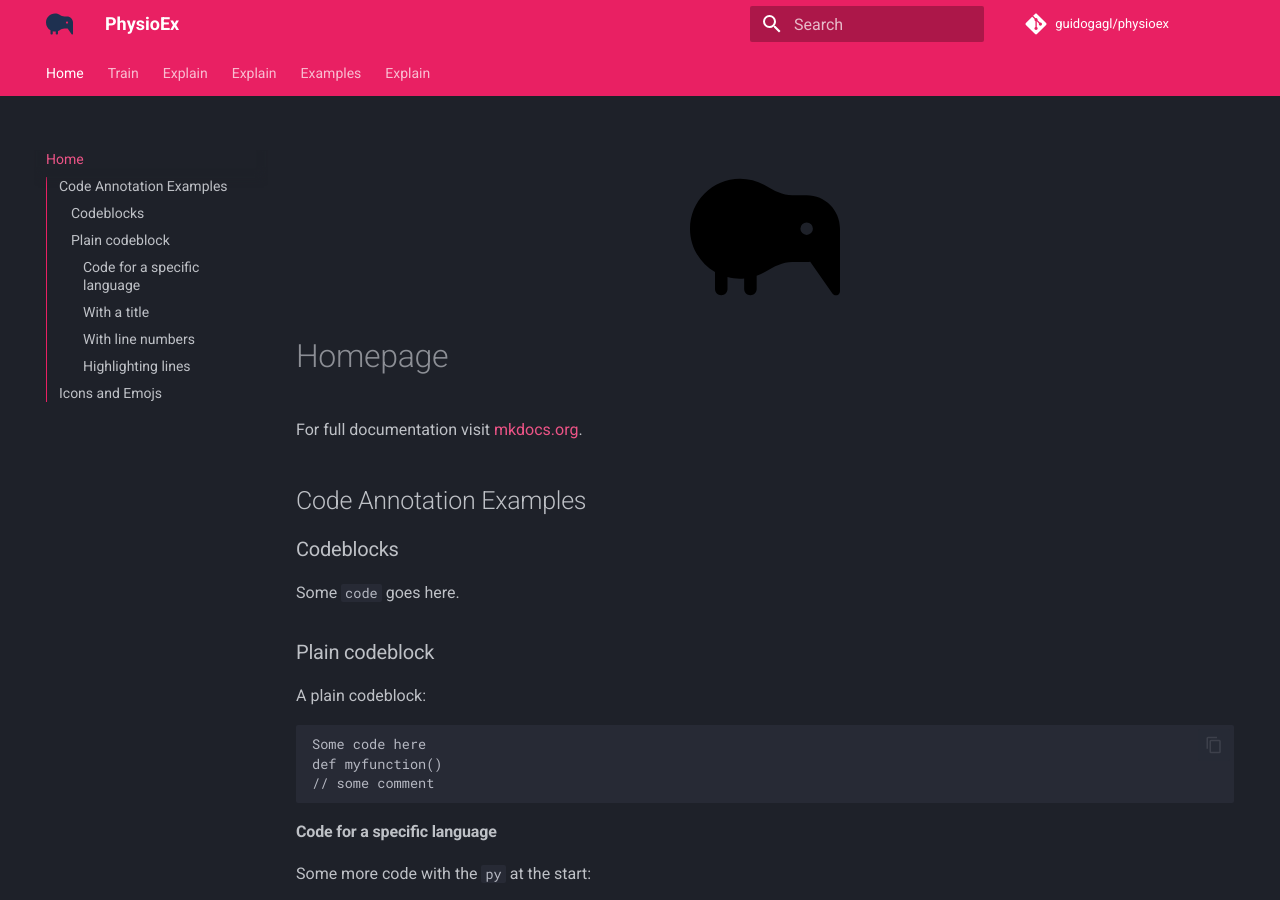
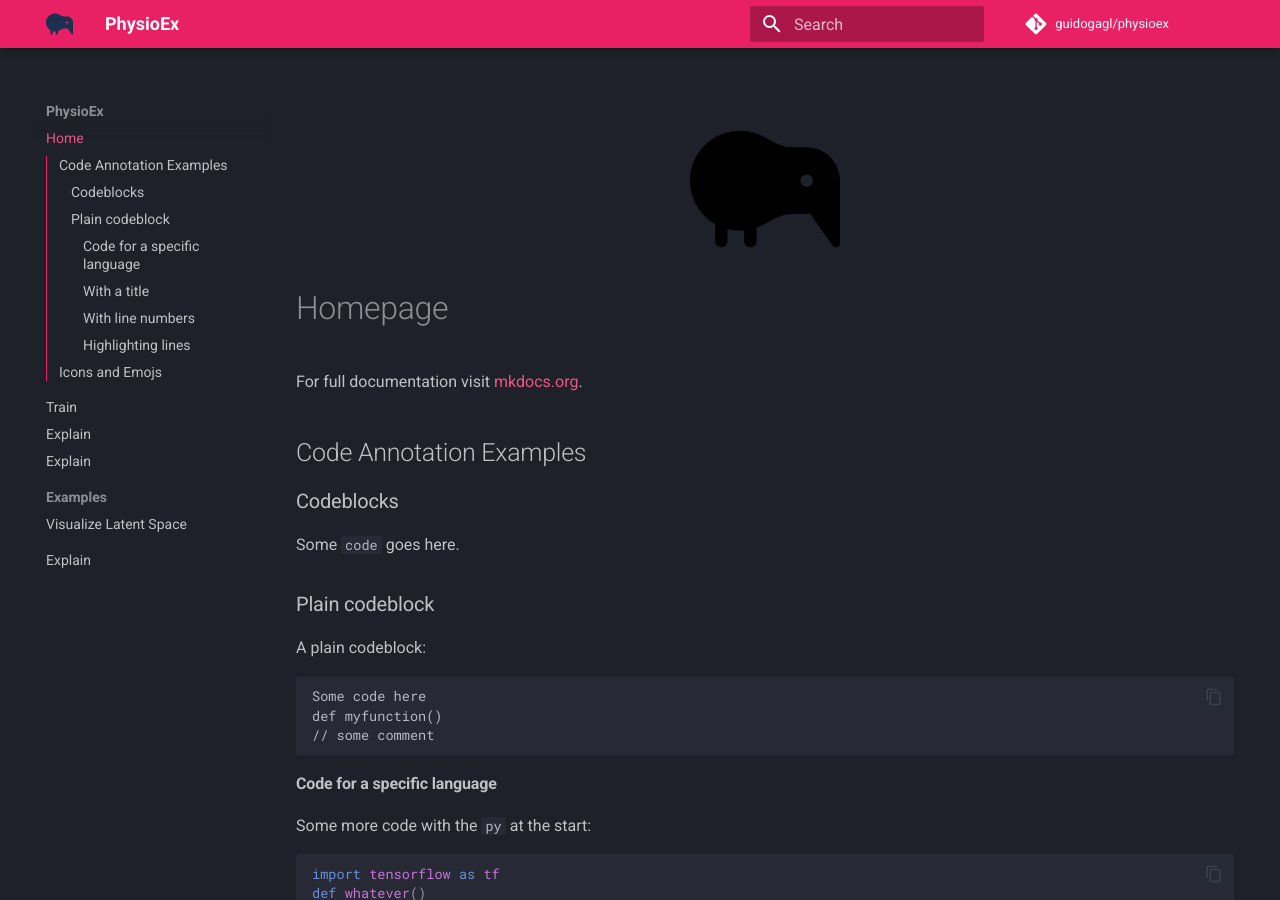
Before and after one commit to guidogagl/physioex, an MkDocs documentation site: the page built from docs/index.md, in a window 1280 px wide and 900 px high. Built offline with MkDocs 1.6.1 and Material for MkDocs 9.7.7, drawn with Linux system fonts in a browser that asks for light colours; emoji names are drawn with the system emoji font; comment, search, counter and statistics services are not loaded.

Commit message:
modified:   mkdocs.yml

```diff
--- a/mkdocs.yml
+++ b/mkdocs.yml
@@ -17,10 +17,10 @@ theme:
   favicon: assets/images/logo.svg
   logo: assets/images/logo.svg
   features:
-    - navigation.tabs
     - navigation.sections
+    - navigation.path
+    - navigation.top
     - toc.integrate
-    - navigation.top
     - search.suggest
     - search.highlight
     - content.tabs.link
```
